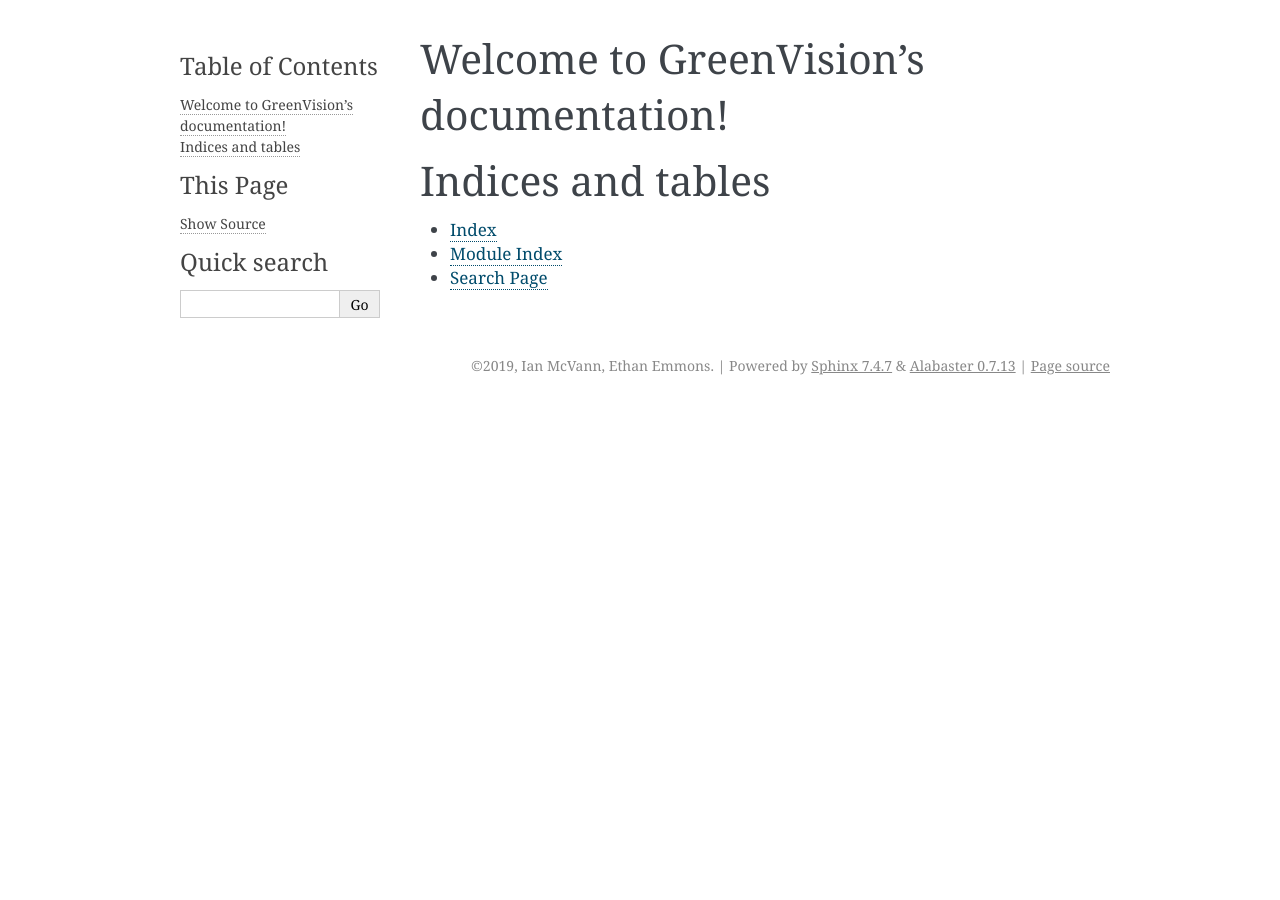
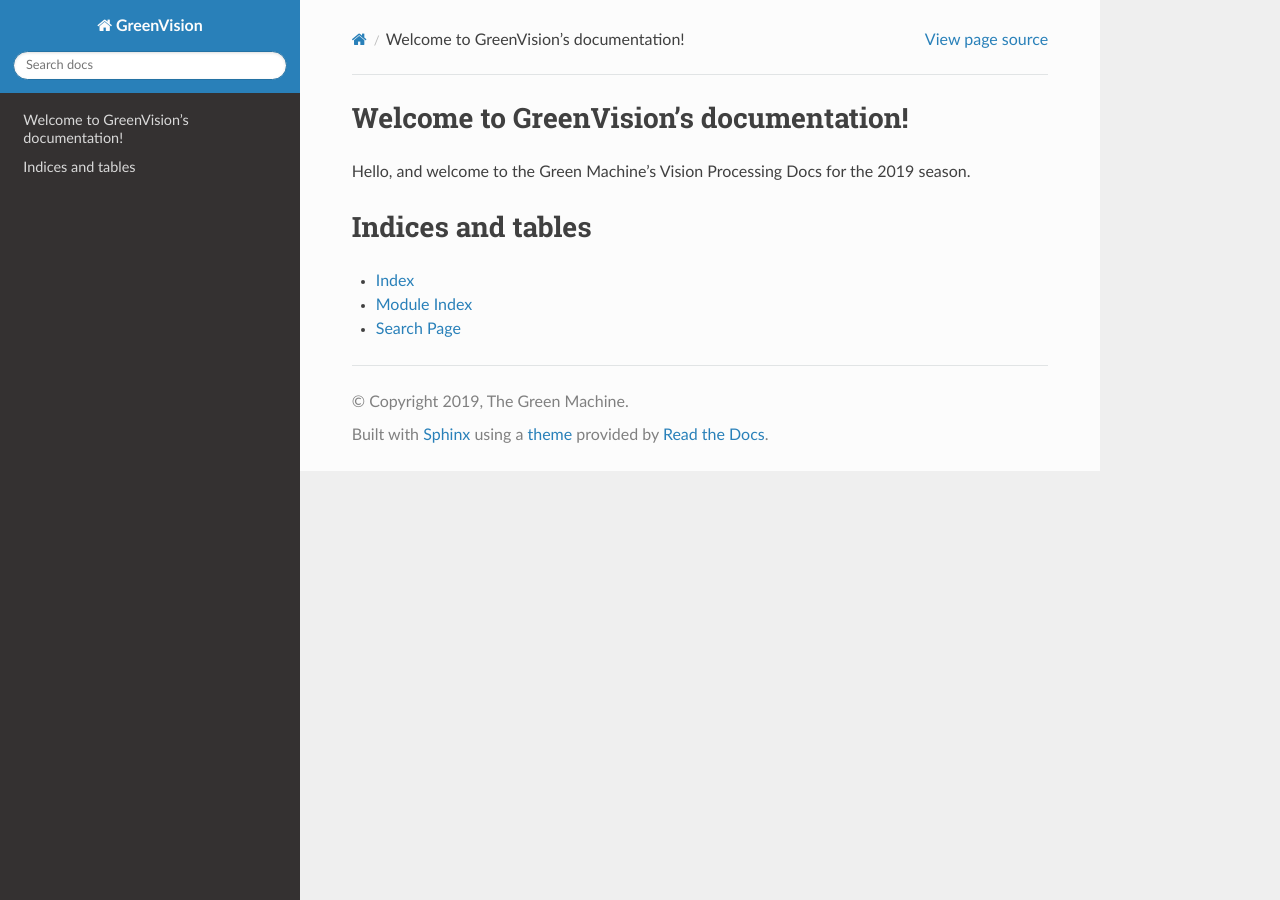
Before and after one commit to TheGreenMachine/GreenVision, a Sphinx documentation site: the page built from docs/index.rst, in a window 1280 px wide. Built offline with Sphinx 7.4.7 and the Read the Docs theme 2.0.0, drawn with Linux system fonts in a browser that asks for light colours.

Commit message:
Change theme and add basic text
Former-commit-id: a4fdd1bf3b8c08f51b641c9f81781cb914bc728d

```diff
--- a/docs/conf.py
+++ b/docs/conf.py
@@ -20,8 +20,8 @@
 # -- Project information -----------------------------------------------------
 
 project = 'GreenVision'
-copyright = '2019, Ian McVann, Ethan Emmons'
-author = 'Ian McVann, Ethan Emmons'
+copyright = '2019, The Green Machine'
+author = 'The Green Machine'
 
 # The short X.Y version
 version = ''
@@ -76,7 +76,7 @@ pygments_style = None
 # The theme to use for HTML and HTML Help pages.  See the documentation for
 # a list of builtin themes.
 #
-html_theme = 'alabaster'
+html_theme = 'sphinx_rtd_theme'
 
 # Theme options are theme-specific and customize the look and feel of a theme
 # further.  For a list of options available for each theme, see the
--- a/docs/index.rst
+++ b/docs/index.rst
@@ -10,6 +10,7 @@ Welcome to GreenVision's documentation!
    :maxdepth: 2
    :caption: Contents:
 
+Hello, and welcome to the Green Machine's Vision Processing Docs for the 2019 season.
 
 
 Indices and tables
```
Also changed, not shown: requirements.txt (+2 -7 lines).
